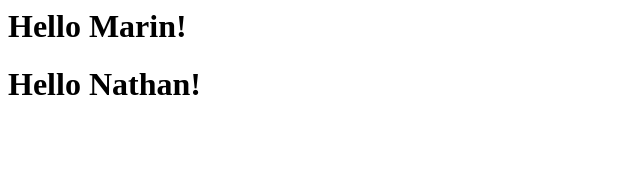
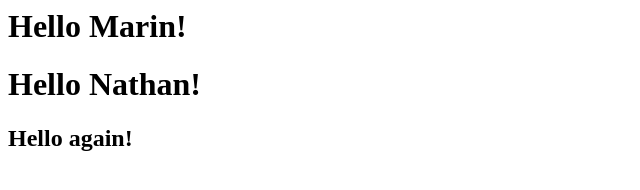
Before and after one commit to vherus/introductions, a plain HTML site: page index.html in a window 1280 px wide. Shown: the whole page, without its empty margins (0-640 px from the left). Drawn offline with Linux system fonts and the light colour scheme.

Commit message:
Adds more greetings

```diff
--- a/index.html
+++ b/index.html
@@ -1,2 +1,3 @@
 <h1>Hello Marin!</h1>
 <h1>Hello Nathan!</h1>
+<h2>Hello again!</h1>
```
